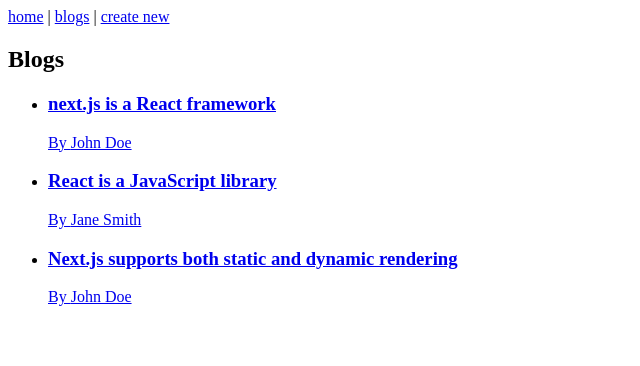
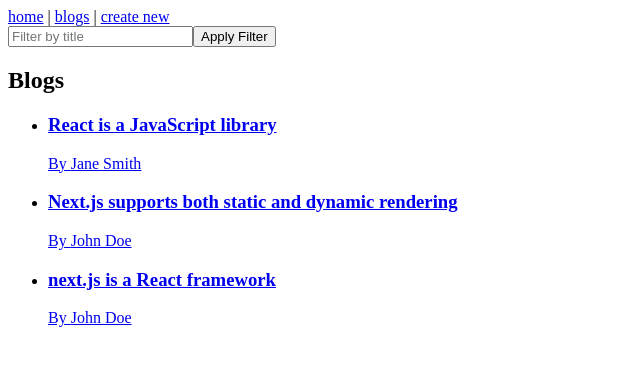
Before and after one commit to umidrza/fs-nextjs-blogs, a Next.js app: page /blogs in a window 1280 px wide. Shown: the top 366 px of the page, without its empty margins (0-640 px from the left). Built offline with nearby package versions, Linux system fonts and the light colour scheme.

Commit message:
add like blogs

```diff
--- a/app/blogs/page.tsx
+++ b/app/blogs/page.tsx
@@ -1,10 +1,21 @@
 import Link from "next/link"
-import { getBlogs } from "../services/blogs"
+import blogService from "../services/blogs"
 
-const Blogs = () => {
-  const blogs = getBlogs()
+const Blogs = async ({ searchParams }: { searchParams: Promise<{ filter?: string }> }) => {
+  const allBlogs = await blogService.getBlogs()
+  const { filter } = await searchParams
+
+  const blogs = filter
+    ? allBlogs.filter(blog => blog.title.toLowerCase().includes(filter.toLowerCase()))
+    : allBlogs
+
   return (
     <div>
+      <form>
+        <input type="text" name="filter" placeholder="Filter by title" defaultValue={filter} />
+        <button type="submit">Apply Filter</button>
+      </form>
+
       <h2>Blogs</h2>
       <ul>
         {blogs.map(blog => (
@@ -19,4 +30,5 @@
     </div>
   )
 }
+
 export default Blogs
--- a/app/services/blogs.ts
+++ b/app/services/blogs.ts
@@ -24,14 +24,30 @@
 
 let nextId = 4
 
-export const getBlogs = () => {
-  return blogs
+const getBlogs = () => {
+  return blogs.sort((a, b) => b.likes - a.likes)
 }
 
-export const getBlogById = (id: number) => {
+const getBlogById = (id: number) => {
   return blogs.find(blog => blog.id === id)
 }
 
-export const addBlog = (title: string, author: string, url: string) => {
+const addBlog = (title: string, author: string, url: string) => {
   blogs.push({ id: nextId++, title, author, url, likes: 0 })
 }
+
+const likeBlog = (id: number) => {
+  const blog = getBlogById(id)
+  if (blog) {
+    blog.likes += 1
+  }
+}
+
+const blogService = {
+  getBlogs,
+  getBlogById,
+  addBlog,
+  likeBlog,
+}
+
+export default blogService
```
Also changed, not shown: app/actions/blogs.ts (+11 -2 lines), app/blogs/[id]/page.tsx (+12 -7 lines).
